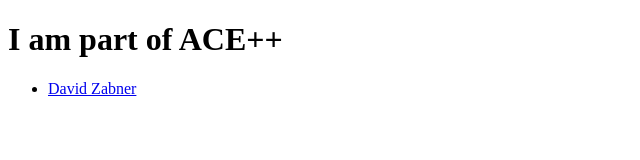
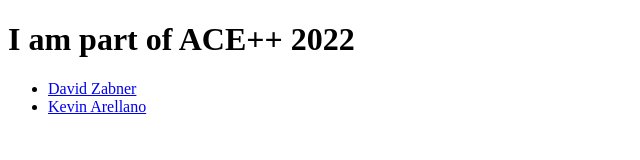
Before and after one commit to nw0428/ace2022site, a plain HTML site: page index.html in a window 1280 px wide. Shown: the whole page, without its empty margins (0-640 px from the left). Drawn offline with Linux system fonts and the light colour scheme.

Commit message:
My New Page.

```diff
--- a/index.html
+++ b/index.html
@@ -4,10 +4,11 @@
 <title>ACE++ 2022</title>
 </head>
 <body>
-<h1>I am part of ACE++</h1>
+<h1>I am part of ACE++ 2022</h1>
   <div class="center">
     <ul>
     	<li><a href="david.html">David Zabner</a></li>
+      <li><a href="kevin.html">Kevin Arellano</a></li>
     </ul>
   </div>
 </center>
```
Also changed, not shown: kevin.html (added, +9 -0 lines).
